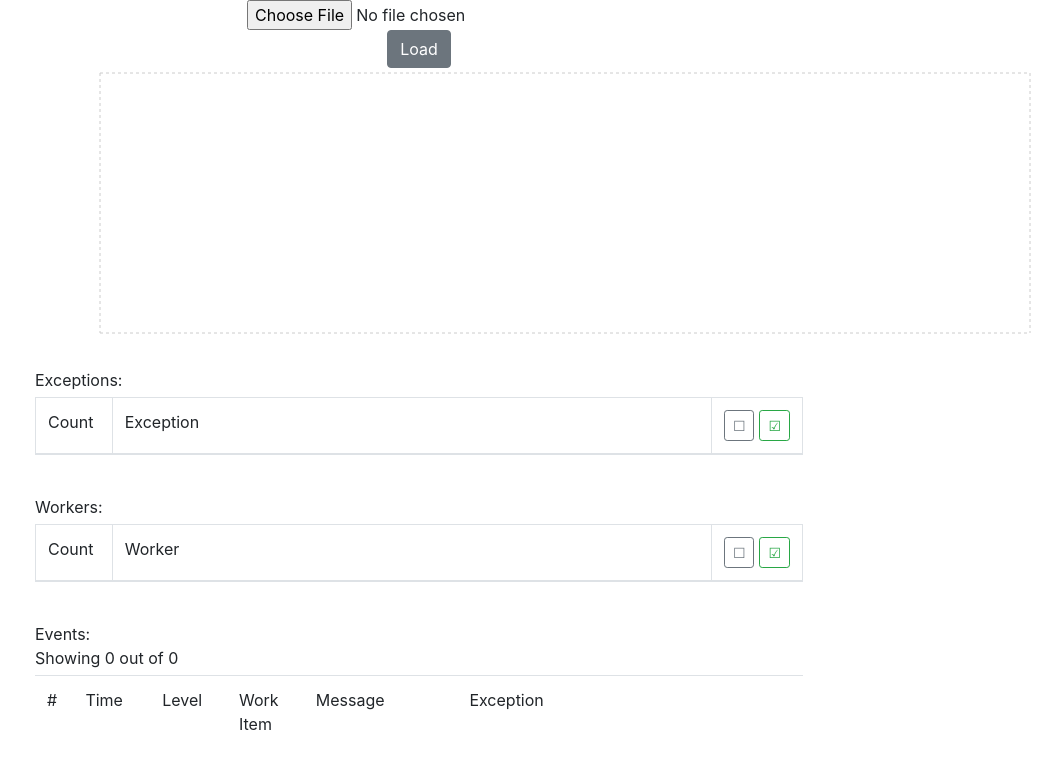
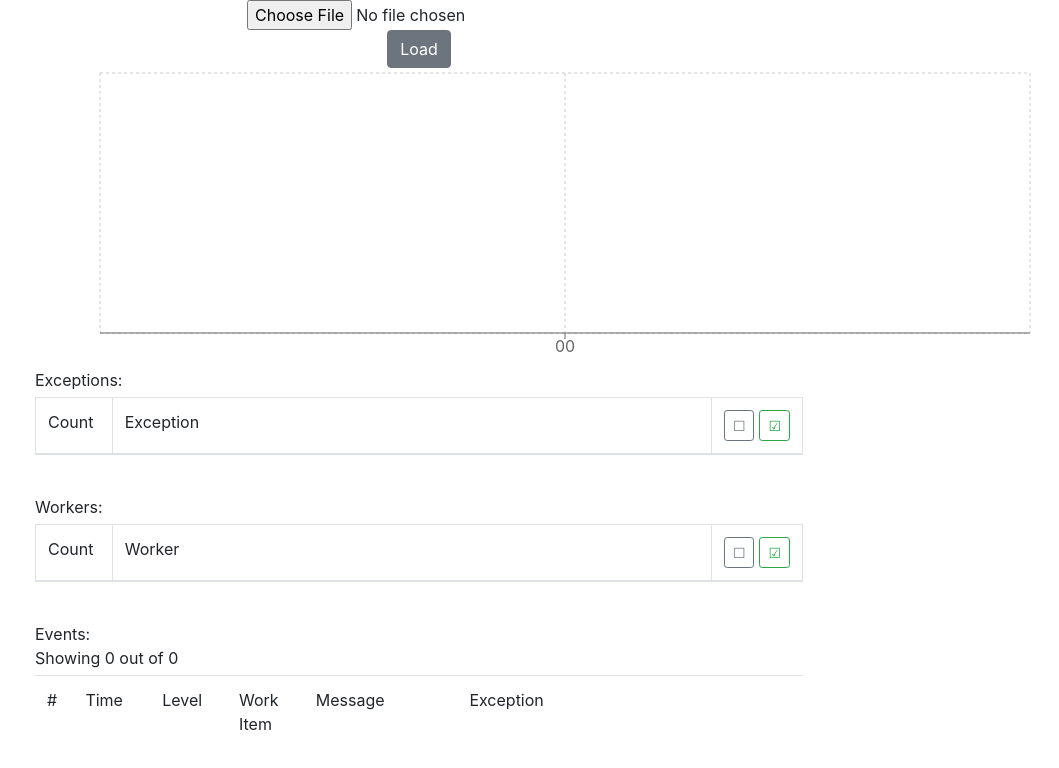
Before and after one commit to sergeiwork/LogReader, a React (Create React App) app: page / in a window 1280 px wide. Shown: the top 768 px of the page, without its empty margins (221-1280 px from the left). Built offline with nearby package versions, Linux system fonts and the light colour scheme.

Commit message:
Add last point to graph

```diff
--- a/src/components/Graph.tsx
+++ b/src/components/Graph.tsx
@@ -63,6 +63,8 @@ function Graph(props: GraphProps) {
       let current = newPoint[worker] as number;
       newPoint[worker] = (isNaN(current) ? 0 : current) + 1;
     }
+    if (!newGraph.includes(newPoint))
+      newGraph.push(newPoint);
     setGraphData(newGraph);
   }, [props.LogLines, props.Workers]);
 
```
